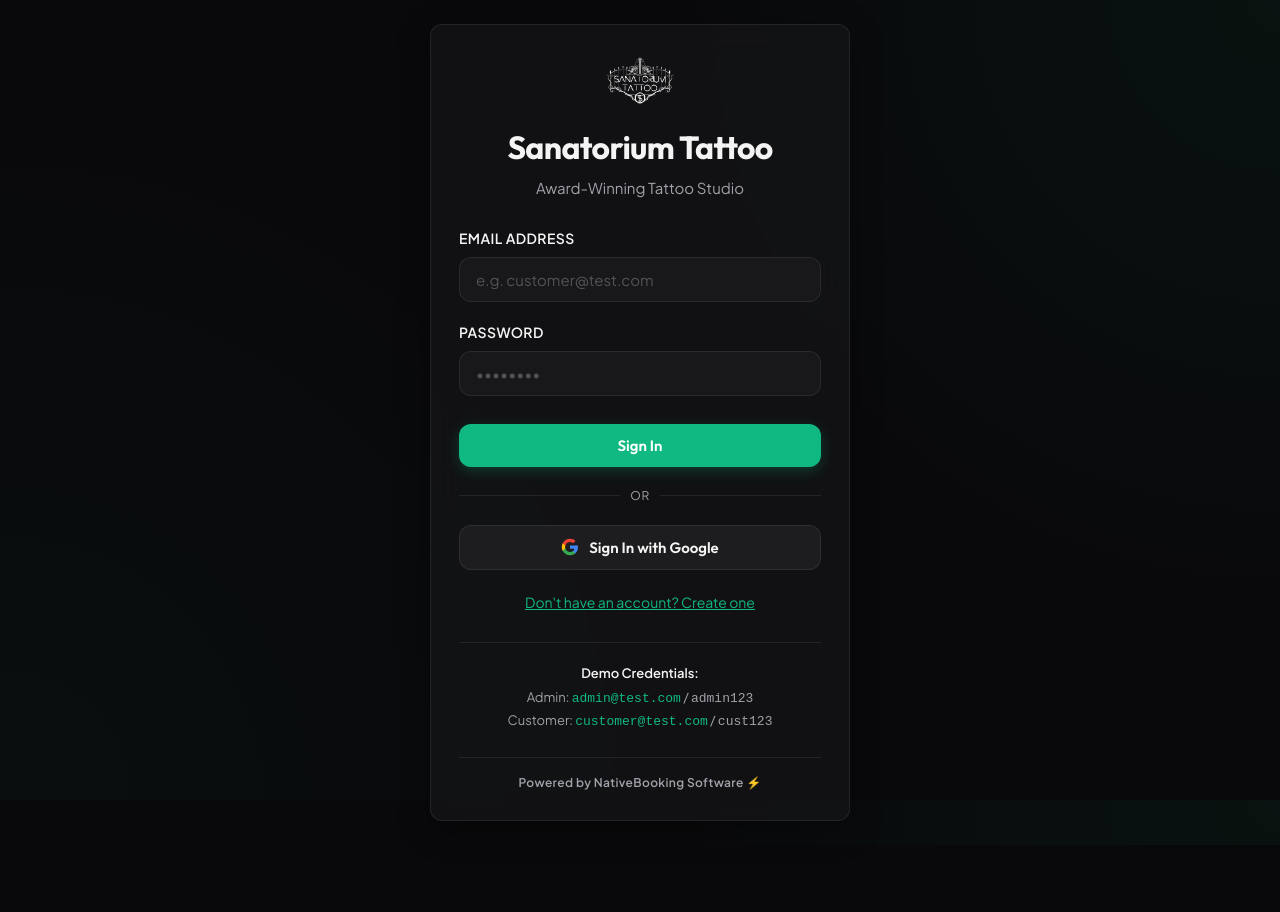
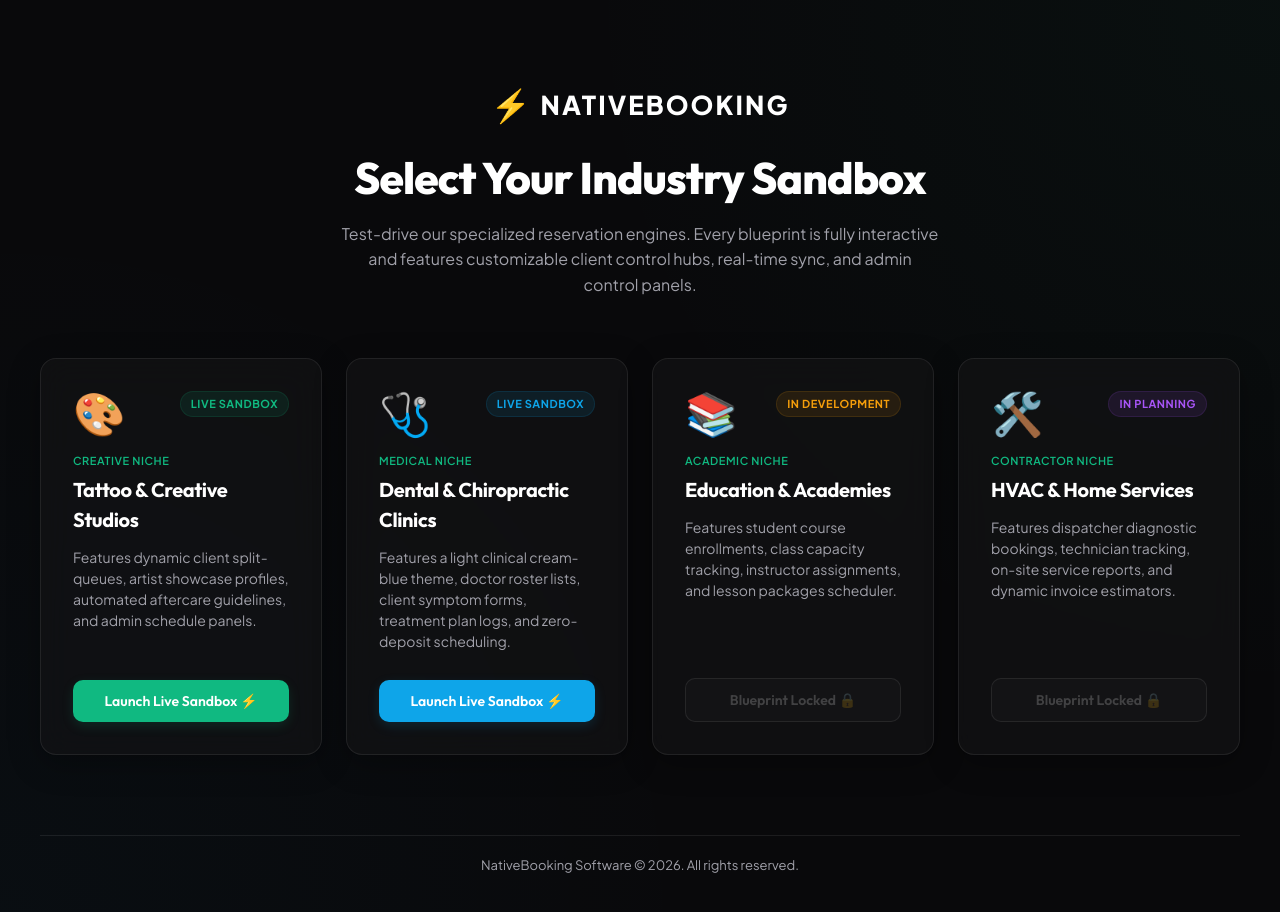
Before and after one commit to RadoMatas/NativeBooking, a React (Vite) app: page / in a window 1280 px wide. Shown: the top 912 px of the page. Before the commit the page ends 845 px from the top, so only its background shows below. Built offline with nearby package versions, Linux system fonts and the light colour scheme; no server answers; the database is empty.

Commit message:
Create central NativeBooking directory portal routing to industry sandboxes

```diff
--- a/src/App.tsx
+++ b/src/App.tsx
@@ -1,5 +1,6 @@
 import { useEffect } from 'react'
 import { BrowserRouter, Routes, Route, useLocation } from 'react-router-dom'
+import PortalHome from './pages/PortalHome'
 import Login from './pages/login'
 import CustomerDB from './pages/CustomerDB'
 import AdminDB from './pages/AdminDB'
@@ -33,7 +34,8 @@ function App() {
       <BrowserRouter>
         <ScrollToTop />
         <Routes>
-          <Route path="/" element={<Login />} />
+          <Route path="/" element={<PortalHome />} />
+          <Route path="/login" element={<Login />} />
           <Route path="/dashboard" element={<CustomerDB />} />
           <Route path="/admin" element={<AdminDB />} />
           <Route path="/book" element={<BookAppointment />} />
--- /dev/null
+++ b/src/pages/PortalHome.tsx
@@ -0,0 +1,244 @@
+import React from 'react'
+
+export default function PortalHome() {
+  const portalTheme = {
+    bg: '#09090b',
+    cardBg: 'rgba(20, 20, 23, 0.6)',
+    borderColor: 'rgba(255, 255, 255, 0.08)',
+    textPrimary: '#f4f4f5',
+    textSecondary: '#a1a1aa',
+    accentColor: '#10b981',
+  }
+
+  const industries = [
+    {
+      title: 'Tattoo & Creative Studios',
+      icon: '🎨',
+      status: 'Live Sandbox',
+      statusColor: '#10b981',
+      statusBg: 'rgba(16, 185, 129, 0.1)',
+      description: 'Features dynamic client split-queues, artist showcase profiles, automated aftercare guidelines, and admin schedule panels.',
+      link: 'https://tattoo.nativebooking.co',
+      badge: 'Creative Niche',
+    },
+    {
+      title: 'Dental & Chiropractic Clinics',
+      icon: '🩺',
+      status: 'Live Sandbox',
+      statusColor: '#0ea5e9',
+      statusBg: 'rgba(14, 165, 233, 0.1)',
+      description: 'Features a light clinical cream-blue theme, doctor roster lists, client symptom forms, treatment plan logs, and zero-deposit scheduling.',
+      link: 'https://dentist.nativebooking.co',
+      badge: 'Medical Niche',
+    },
+    {
+      title: 'Education & Academies',
+      icon: '📚',
+      status: 'In Development',
+      statusColor: '#f59e0b',
+      statusBg: 'rgba(245, 158, 11, 0.1)',
+      description: 'Features student course enrollments, class capacity tracking, instructor assignments, and lesson packages scheduler.',
+      link: null,
+      badge: 'Academic Niche',
+    },
+    {
+      title: 'HVAC & Home Services',
+      icon: '🛠️',
+      status: 'In Planning',
+      statusColor: '#a855f7',
+      statusBg: 'rgba(168, 85, 247, 0.1)',
+      description: 'Features dispatcher diagnostic bookings, technician tracking, on-site service reports, and dynamic invoice estimators.',
+      link: null,
+      badge: 'Contractor Niche',
+    },
+  ]
+
+  return (
+    <div
+      style={{
+        minHeight: '100vh',
+        backgroundColor: portalTheme.bg,
+        color: portalTheme.textPrimary,
+        fontFamily: "'Plus Jakarta Sans', system-ui, sans-serif",
+        padding: '80px 24px 40px 24px',
+        display: 'flex',
+        flexDirection: 'column',
+        alignItems: 'center',
+        background: `radial-gradient(circle at top right, rgba(16, 185, 129, 0.04), transparent 45%),
+                     radial-gradient(circle at bottom left, rgba(14, 165, 233, 0.03), transparent 45%),
+                     ${portalTheme.bg}`,
+        backgroundAttachment: 'fixed',
+      }}
+    >
+      {/* SaaS Logo Banner */}
+      <div style={{ display: 'flex', alignItems: 'center', gap: '10px', marginBottom: '24px' }}>
+        <span style={{ fontSize: '32px' }}>⚡</span>
+        <span style={{ fontSize: '26px', fontWeight: 800, letterSpacing: '0.08em', color: '#ffffff' }}>
+          NATIVEBOOKING
+        </span>
+      </div>
+
+      {/* Hero Headline */}
+      <div style={{ textAlign: 'center', maxWidth: '700px', marginBottom: '60px' }}>
+        <h1
+          style={{
+            fontSize: '44px',
+            fontWeight: 800,
+            lineHeight: '1.2',
+            letterSpacing: '-0.02em',
+            marginBottom: '16px',
+            color: '#ffffff',
+          }}
+        >
+          Select Your Industry Sandbox
+        </h1>
+        <p
+          style={{
+            fontSize: '16px',
+            color: portalTheme.textSecondary,
+            lineHeight: '1.6',
+            maxWidth: '600px',
+            margin: '0 auto',
+          }}
+        >
+          Test-drive our specialized reservation engines. Every blueprint is fully interactive and features customizable client control hubs, real-time sync, and admin control panels.
+        </p>
+      </div>
+
+      {/* Grid of Sandboxes */}
+      <div
+        style={{
+          display: 'grid',
+          gridTemplateColumns: 'repeat(auto-fit, minmax(280px, 1fr))',
+          maxWidth: '1200px',
+          width: '100%',
+          gap: '24px',
+          marginBottom: '80px',
+        }}
+      >
+        {industries.map((ind, idx) => (
+          <div
+            key={idx}
+            className="premium-card"
+            style={{
+              background: portalTheme.cardBg,
+              border: `1px solid ${portalTheme.borderColor}`,
+              borderRadius: '16px',
+              padding: '32px',
+              display: 'flex',
+              flexDirection: 'column',
+              justifyContent: 'space-between',
+              boxShadow: '0 8px 32px 0 rgba(0, 0, 0, 0.3)',
+              position: 'relative',
+              overflow: 'hidden',
+            }}
+          >
+            <div>
+              {/* Header Row */}
+              <div style={{ display: 'flex', justifyContent: 'space-between', alignItems: 'flex-start', marginBottom: '20px' }}>
+                <span style={{ fontSize: '42px', lineHeight: '1' }}>{ind.icon}</span>
+                <span
+                  style={{
+                    fontSize: '11px',
+                    fontWeight: 700,
+                    textTransform: 'uppercase',
+                    letterSpacing: '0.05em',
+                    padding: '4px 10px',
+                    borderRadius: '20px',
+                    backgroundColor: ind.statusBg,
+                    color: ind.statusColor,
+                    border: `1px solid ${ind.statusColor}20`,
+                  }}
+                >
+                  {ind.status}
+                </span>
+              </div>
+
+              {/* Title & Badge */}
+              <span
+                style={{
+                  fontSize: '11px',
+                  fontWeight: 600,
+                  textTransform: 'uppercase',
+                  color: 'var(--accent-color)',
+                  letterSpacing: '0.05em',
+                  display: 'block',
+                  marginBottom: '6px',
+                }}
+              >
+                {ind.badge}
+              </span>
+              <h3 style={{ fontSize: '20px', fontWeight: 700, marginBottom: '12px', color: '#ffffff' }}>
+                {ind.title}
+              </h3>
+
+              {/* Description */}
+              <p style={{ fontSize: '14px', lineHeight: '1.5', color: portalTheme.textSecondary, marginBottom: '28px' }}>
+                {ind.description}
+              </p>
+            </div>
+
+            {/* Launch Button */}
+            {ind.link ? (
+              <a
+                href={ind.link}
+                style={{ textDecoration: 'none', width: '100%' }}
+              >
+                <button
+                  className="btn btn-primary"
+                  style={{
+                    width: '100%',
+                    padding: '12px',
+                    fontSize: '14px',
+                    borderRadius: '10px',
+                    backgroundColor: ind.statusColor,
+                    color: '#ffffff',
+                    border: 'none',
+                    cursor: 'pointer',
+                    fontWeight: 600,
+                    boxShadow: `0 4px 12px ${ind.statusColor}25`,
+                  }}
+                >
+                  Launch Live Sandbox ⚡
+                </button>
+              </a>
+            ) : (
+              <button
+                className="btn btn-secondary"
+                disabled
+                style={{
+                  width: '100%',
+                  padding: '12px',
+                  fontSize: '14px',
+                  borderRadius: '10px',
+                  backgroundColor: 'rgba(255, 255, 255, 0.02)',
+                  color: 'rgba(255, 255, 255, 0.2)',
+                  border: `1px solid ${portalTheme.borderColor}`,
+                  cursor: 'not-allowed',
+                  fontWeight: 600,
+                }}
+              >
+                Blueprint Locked 🔒
+              </button>
+            )}
+          </div>
+        ))}
+      </div>
+
+      {/* Footer Branding */}
+      <div
+        style={{
+          borderTop: `1px solid ${portalTheme.borderColor}`,
+          paddingTop: '20px',
+          width: '100%',
+          maxWidth: '1200px',
+          textAlign: 'center',
+          fontSize: '13px',
+          color: portalTheme.textSecondary,
+        }}
+      >
+        NativeBooking Software © 2026. All rights reserved.
+      </div>
+    </div>
+  )
+}
```
